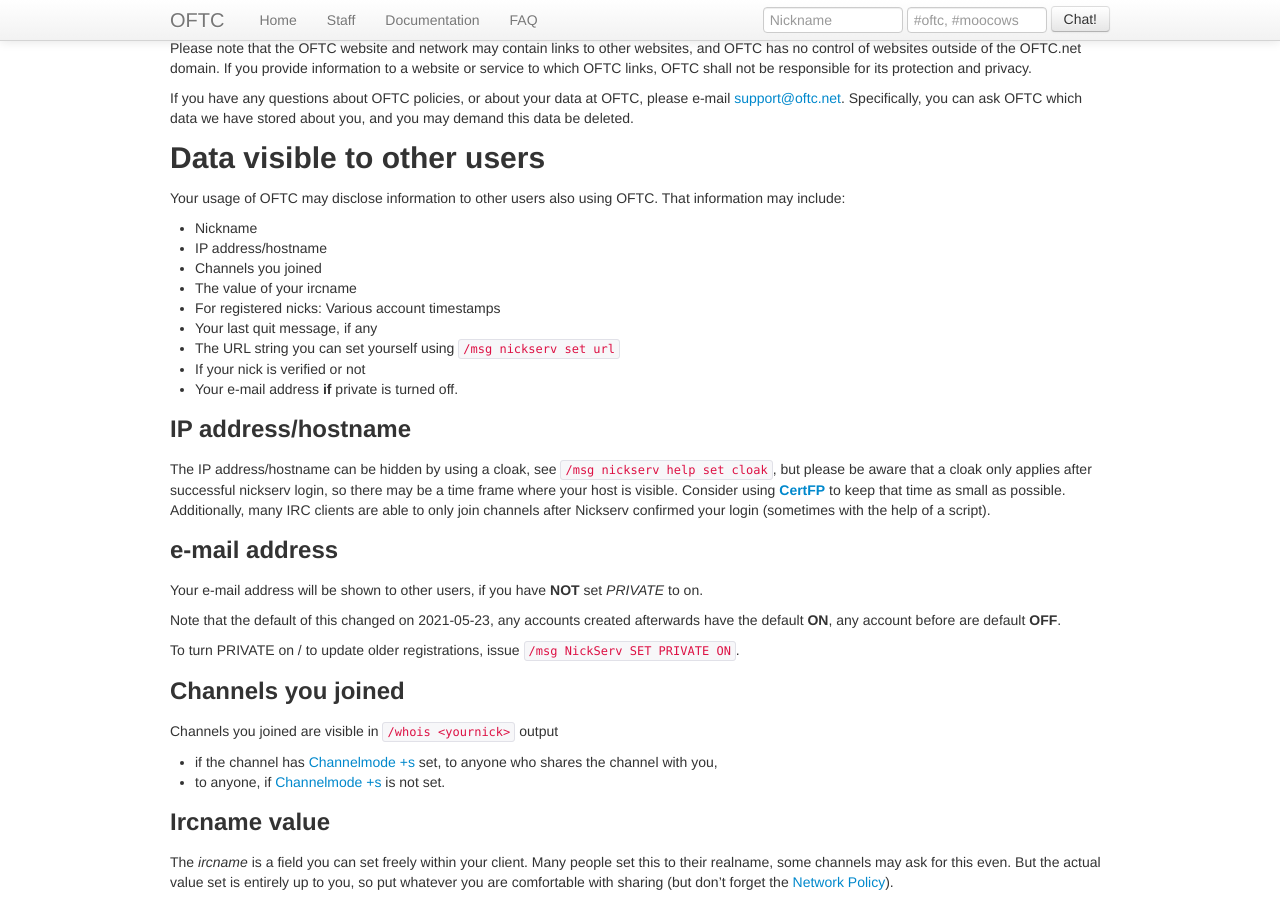
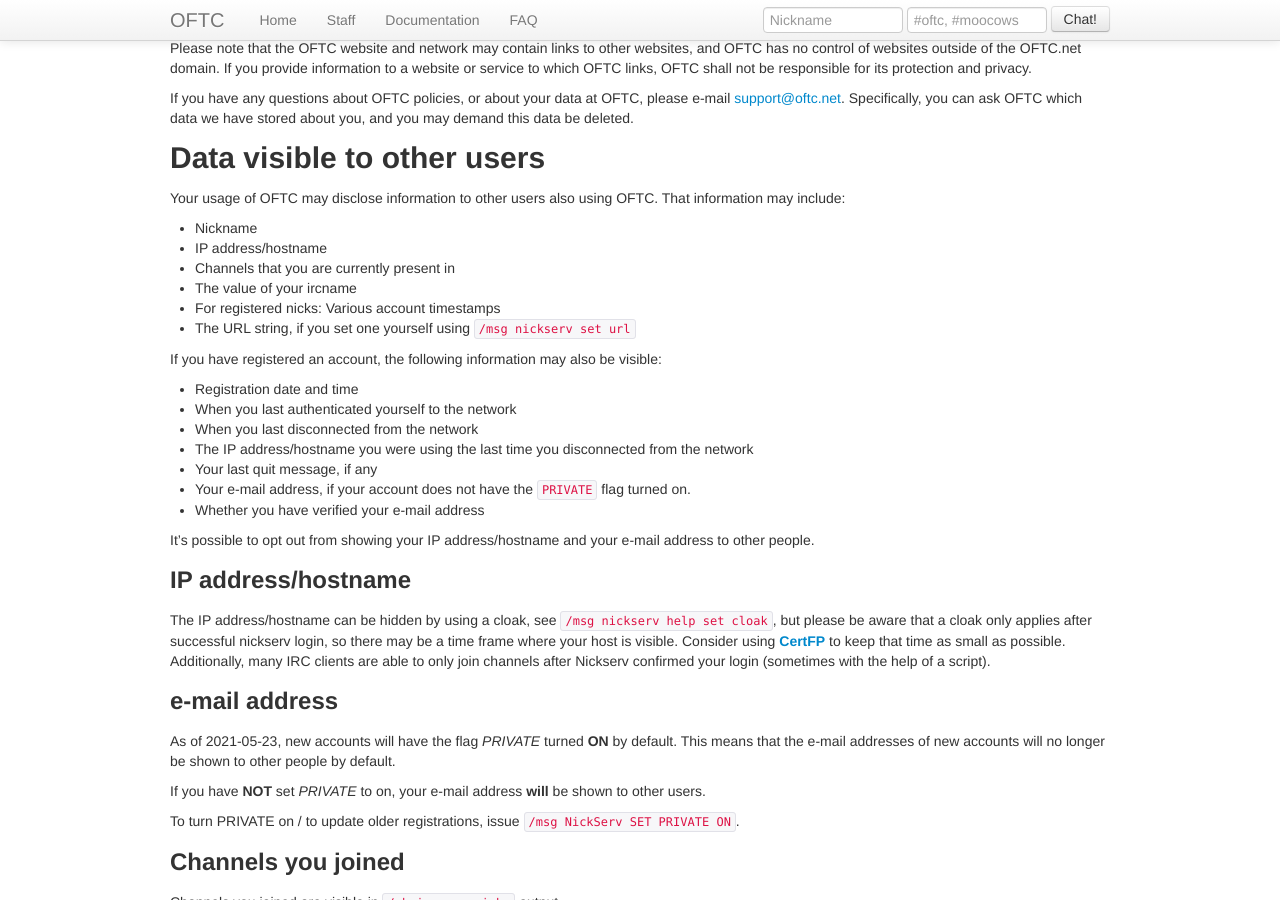
Before and after one commit to oftc/oftc-web, a Jekyll site: the page built from Privacy_Policy.md, in a window 1280 px wide and 900 px high, scrolled down 812 px. Built offline with Jekyll 4.4.1, drawn with Linux system fonts in a browser that asks for light colours.

Commit message:
Further clarified Privacy Policy

```diff
--- a/Privacy_Policy.md
+++ b/Privacy_Policy.md
@@ -69,13 +69,25 @@
 also using OFTC. That information may include:
 * Nickname
 * IP address/hostname
-* Channels you joined
+* Channels that you are currently present in
 * The value of your ircname
 * For registered nicks: Various account timestamps
+* The URL string, if you set one yourself using `/msg nickserv set url`
+
+If you have registered an account, the following information
+may also be visible:
+* Registration date and time
+* When you last authenticated yourself to the network
+* When you last disconnected from the network
+* The IP address/hostname you were using the last time you
+  disconnected from the network
 * Your last quit message, if any
-* The URL string you can set yourself using `/msg nickserv set url`
-* If your nick is verified or not
-* Your e-mail address **if** private is turned off.
+* Your e-mail address, if your account does not have the `PRIVATE`
+  flag turned on.
+* Whether you have verified your e-mail address
+
+It's possible to opt out from showing your IP address/hostname and
+your e-mail address to other people.
 
 ## IP address/hostname
 The IP address/hostname can be hidden by using a cloak, see `/msg
@@ -87,12 +99,12 @@
 Nickserv confirmed your login (sometimes with the help of a script).
 
 ## e-mail address
-Your e-mail address will be shown to other users, if you have **NOT**
-set *PRIVATE* to on.
+As of 2021-05-23, new accounts will have the flag *PRIVATE* turned
+**ON** by default. This means that the e-mail addresses of new
+accounts will no longer be shown to other people by default.
 
-Note that the default of this changed on 2021-05-23, any accounts
-created afterwards have the default **ON**, any account before are
-default **OFF**.
+If you have **NOT** set *PRIVATE* to on, your e-mail address **will**
+be shown to other users.
 
 To turn PRIVATE on / to update older registrations, issue `/msg
 NickServ SET PRIVATE ON`.
```
